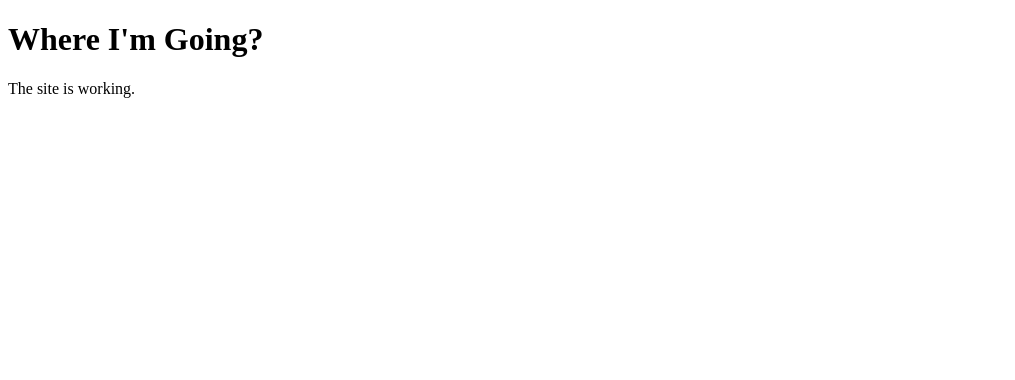
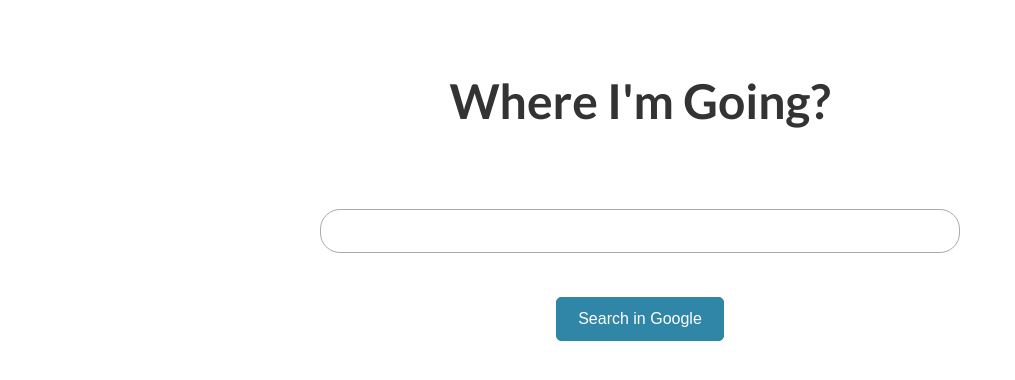
Before and after one commit to evarelaavalos-old/where-im-going, a website: page src/public/index.html in a window 1280 px wide. Shown: the whole page, without its empty margins (0-1015 px from the left). Drawn offline with Linux system fonts and the light colour scheme.

Commit message:
Build a very basic frontend

```diff
--- a/app.js
+++ b/app.js
@@ -9,7 +9,7 @@
 
 app.use('/api/links', linksRouter);
 
-app.get('/', express.static(path.join('src', 'public')));
+app.use('/', express.static(path.join(__dirname, 'src', 'public')));
 
 app.listen(PORT, () => {
     console.log(`Listening on ${PORT}...`);
--- /dev/null
+++ b/src/public/css/style.css
@@ -0,0 +1,56 @@
+*,
+*::before,
+*::after {
+	box-sizing: border-box;
+}
+
+body {
+    font-family: 'Lato', sans-serif;
+}
+
+.container {
+    margin: 0 auto;
+    width: min(90%, 70.5rem);
+}
+
+.text-center {
+    text-align: center;
+}
+
+h1.main-text {
+    color: #333;
+    font-size: 3rem;
+    font-weight: bold;
+    margin-top: 1.5em;
+    margin-bottom: 1.25em;
+}
+
+.flex-center {
+    display: flex;
+    flex-direction: column;
+    align-items: center;
+}
+
+.search-bar {
+    border-radius: 20px;
+    margin: 1.5em 0;
+    padding: 1em 2em;
+    min-width: min(90%, 40rem);
+    border: 1px solid #aaa;
+}
+
+.search-button {
+    color: white;
+    font-size: 1rem;
+    font-weight: thin;
+    background-color: #2F86A6;
+    border: 1px solid #2F86A6;
+    border-radius: 5px;
+    margin: 1.5em 0;
+    padding: 0.75rem 1.35rem;
+}
+
+.search-button:hover {
+    background-color: #194657;
+    border: 1px solid #194657;
+}
--- a/src/public/index.html
+++ b/src/public/index.html
@@ -1,13 +1,25 @@
 <!DOCTYPE html>
 <html lang="en">
+
 <head>
     <meta charset="UTF-8">
     <meta http-equiv="X-UA-Compatible" content="IE=edge">
     <meta name="viewport" content="width=device-width, initial-scale=1.0">
-    <title>Document</title>
+    <link rel="preconnect" href="https://fonts.googleapis.com">
+    <link rel="preconnect" href="https://fonts.gstatic.com" crossorigin>
+    <link href="https://fonts.googleapis.com/css2?family=Lato:wght@100;300;400;700&display=swap" rel="stylesheet">
+    <link rel="stylesheet" href="./css/style.css">
+    <title>Where I'm Going?</title>
 </head>
+
 <body>
-    <h1>Where I'm Going?</h1>
-    <p>The site is working.</p>
+    <main class="container">
+        <h1 class="main-text text-center">Where I'm Going?</h1>
+        <form class="flex-center" action="get">
+            <input class="search-bar" type="text">
+            <button class="search-button" type="submit">Search in Google</button>
+        </form>
+    </main>
 </body>
+
 </html>
```
